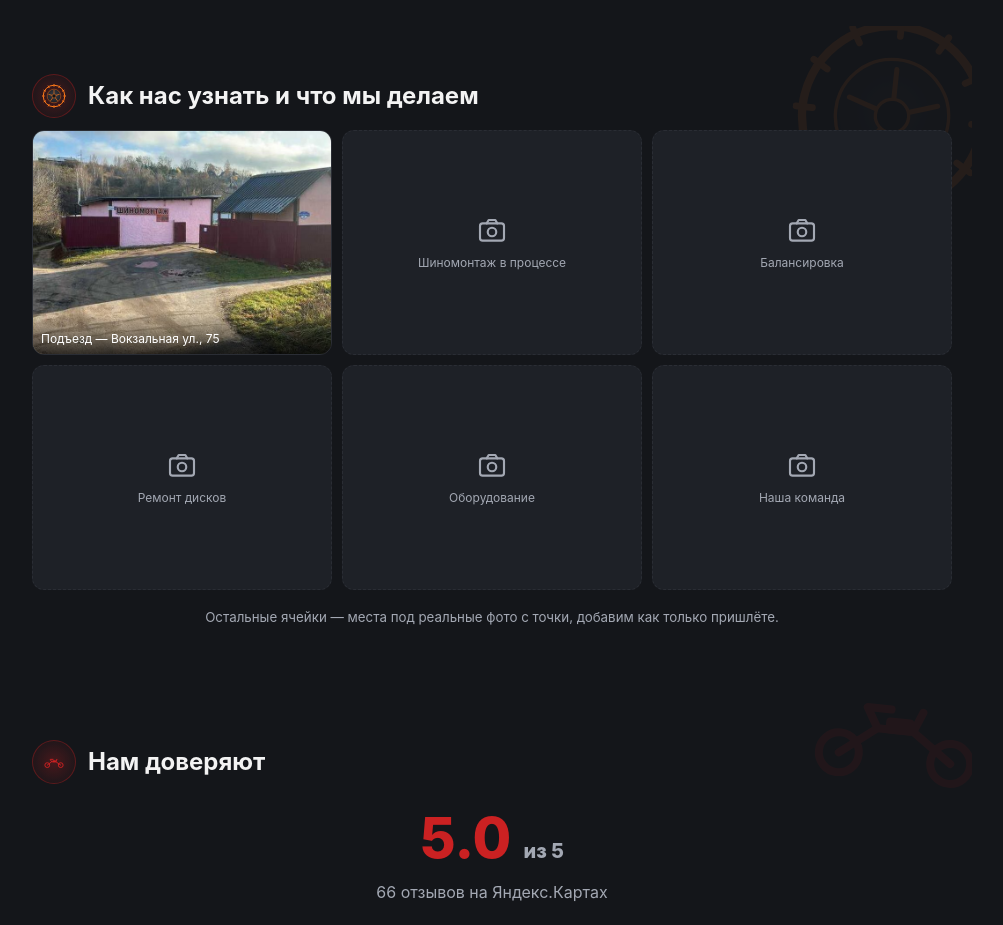
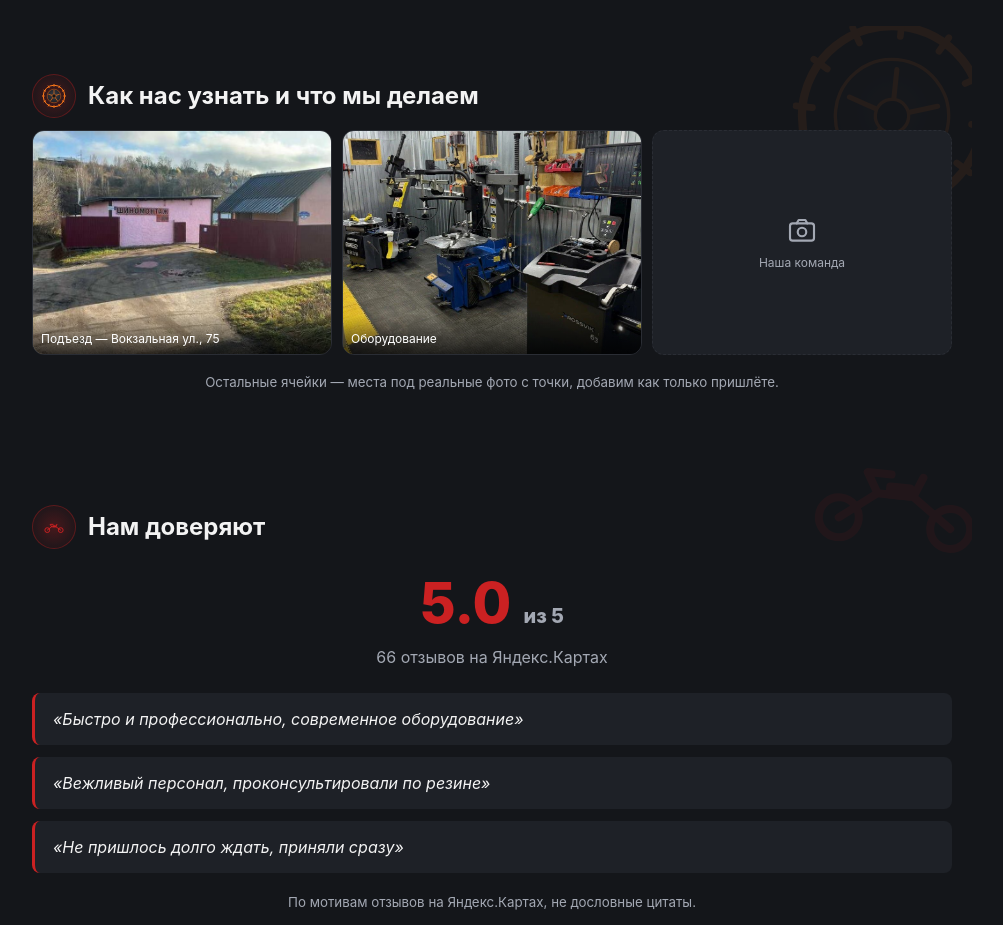
Before and after one commit to n9853643346/yahroma-tire, a plain HTML site: page site/index.html in a window 1280 px wide. Shown: the part 1940-2865 px from the top of the page, without its empty margins (148-1151 px from the left). Drawn offline with Linux system fonts and the light colour scheme.

Commit message:
[agent] сайт: фото оборудования в галерее

```diff
--- a/site/index.html
+++ b/site/index.html
@@ -137,22 +137,10 @@
         <img src="assets/shop-photo-1.jpg" alt="Подъезд к шиномонтажу на Вокзальной, 75, Яхрома — вид с дороги" loading="lazy" />
         <figcaption>Подъезд — Вокзальная ул., 75</figcaption>
       </figure>
-      <div class="gallery-cell gallery-placeholder">
-        <svg width="32" height="32" viewBox="0 0 24 24" fill="none" stroke="currentColor" stroke-width="1.6" stroke-linecap="round" stroke-linejoin="round"><rect x="3" y="7" width="18" height="13" rx="2"/><path d="M8 7l1.5-2.5h5L16 7"/><circle cx="12" cy="13.5" r="3.2"/></svg>
-        <span>Шиномонтаж в процессе</span>
-      </div>
-      <div class="gallery-cell gallery-placeholder">
-        <svg width="32" height="32" viewBox="0 0 24 24" fill="none" stroke="currentColor" stroke-width="1.6" stroke-linecap="round" stroke-linejoin="round"><rect x="3" y="7" width="18" height="13" rx="2"/><path d="M8 7l1.5-2.5h5L16 7"/><circle cx="12" cy="13.5" r="3.2"/></svg>
-        <span>Балансировка</span>
-      </div>
-      <div class="gallery-cell gallery-placeholder">
-        <svg width="32" height="32" viewBox="0 0 24 24" fill="none" stroke="currentColor" stroke-width="1.6" stroke-linecap="round" stroke-linejoin="round"><rect x="3" y="7" width="18" height="13" rx="2"/><path d="M8 7l1.5-2.5h5L16 7"/><circle cx="12" cy="13.5" r="3.2"/></svg>
-        <span>Ремонт дисков</span>
-      </div>
-      <div class="gallery-cell gallery-placeholder">
-        <svg width="32" height="32" viewBox="0 0 24 24" fill="none" stroke="currentColor" stroke-width="1.6" stroke-linecap="round" stroke-linejoin="round"><rect x="3" y="7" width="18" height="13" rx="2"/><path d="M8 7l1.5-2.5h5L16 7"/><circle cx="12" cy="13.5" r="3.2"/></svg>
-        <span>Оборудование</span>
-      </div>
+      <figure class="gallery-cell">
+        <img src="assets/shop-equipment.jpg" alt="Оборудование шиномонтажа: шиномонтажные станки и балансировочный стенд" loading="lazy" />
+        <figcaption>Оборудование</figcaption>
+      </figure>
       <div class="gallery-cell gallery-placeholder">
         <svg width="32" height="32" viewBox="0 0 24 24" fill="none" stroke="currentColor" stroke-width="1.6" stroke-linecap="round" stroke-linejoin="round"><rect x="3" y="7" width="18" height="13" rx="2"/><path d="M8 7l1.5-2.5h5L16 7"/><circle cx="12" cy="13.5" r="3.2"/></svg>
         <span>Наша команда</span>
```
Also changed, not shown: site/assets/shop-equipment.jpg (added), 1 other file.
